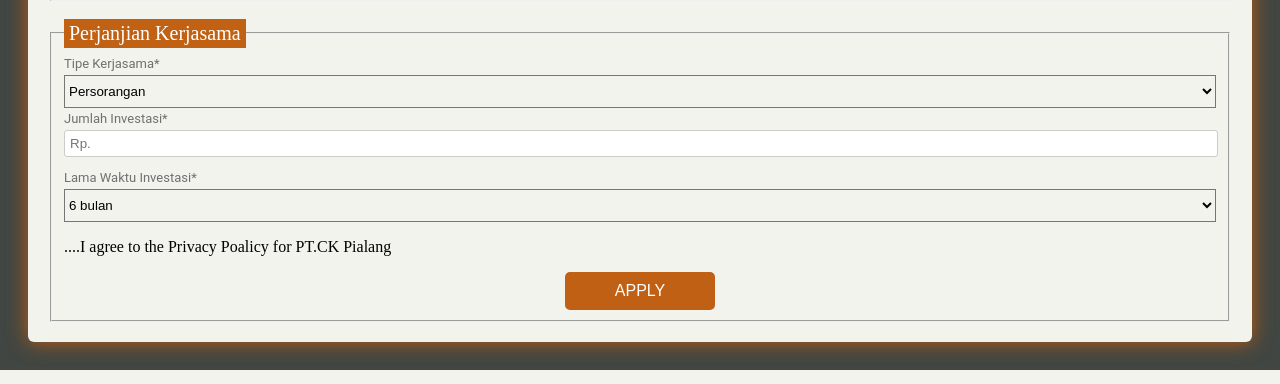
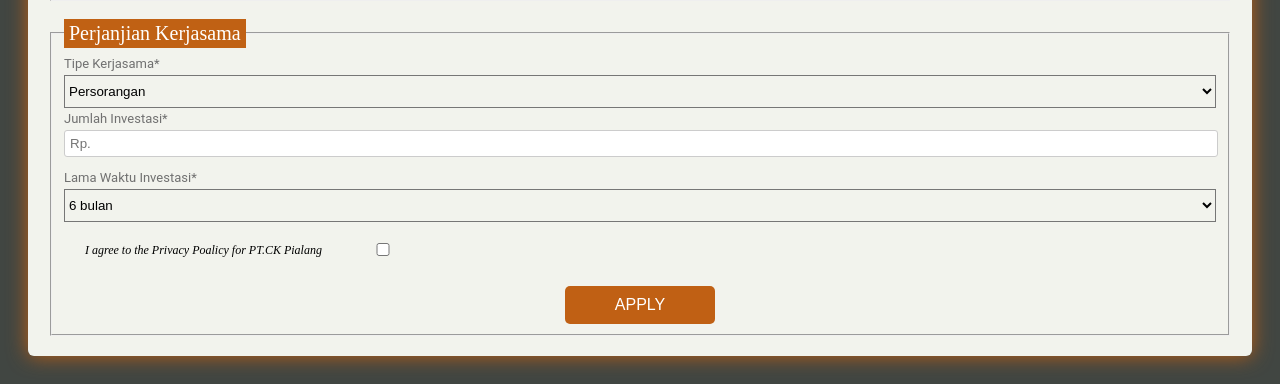
Before and after one commit to anantaYSR/PA_WEB, a PHP site: page /form.html in a window 1280 px wide. Shown: the part 710-1094 px from the top of the page. Run offline with PHP 8.4, Linux system fonts and the light colour scheme.

Commit message:
perbaikan checkbox page form

```diff
--- a/css/form.css
+++ b/css/form.css
@@ -1,9 +1,8 @@
 .checkbox input {
     position: absolute;
-    padding: 20px;
-    margin: 0 10px 0 0;
+    margin: 21px 10px 0 0;
     vertical-align: auto;
-    margin-left: -750px;
+    margin-left: -316px;
 }
 
 
@@ -118,3 +117,8 @@ button {
 button:hover {
     background: #095484;
 }
+
+i{
+    padding-left: 21px;
+    font-size: 12px;
+}
--- a/form.html
+++ b/form.html
@@ -65,10 +65,9 @@
                     </select>
                 </div>
                 <div class="checkbox">
-                    <input type="checkbox" name="checkbox"><span>
-                        <p>....I agree to the Privacy Poalicy for PT.CK Pialang</p>
-                    </span>
+                    <input type="checkbox" name="hobi1" value="Membaca"><br> <i>I agree to the Privacy Poalicy for PT.CK Pialang</i>
                     <div class="btn-block">
+                        <br>
                         <button type="submit" href="/">APPLY</button>
                     </div>
         </form>
```
